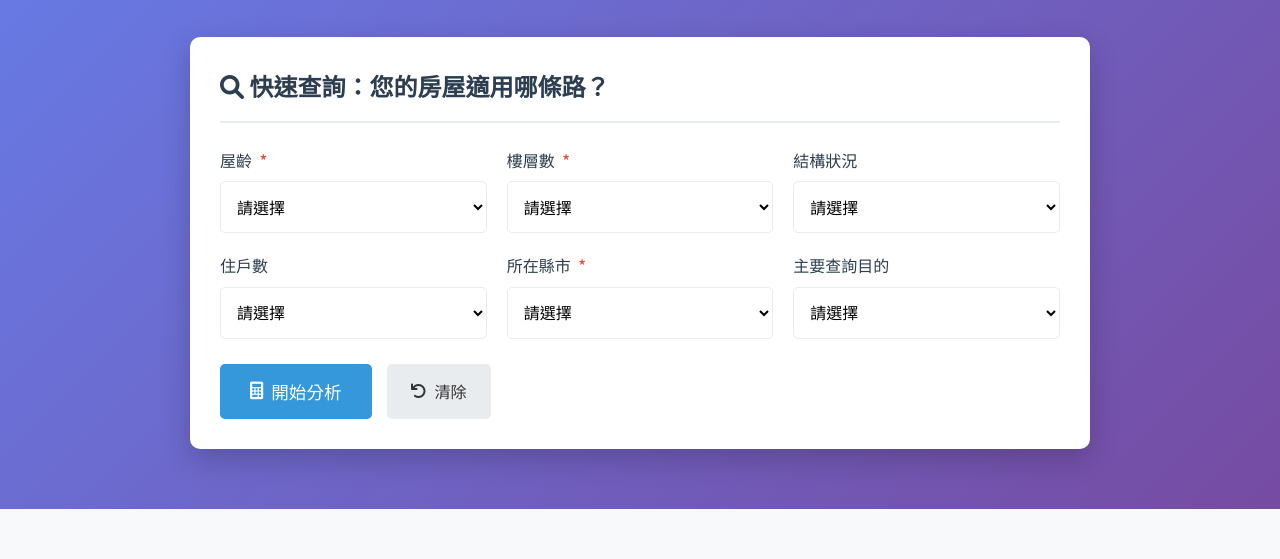
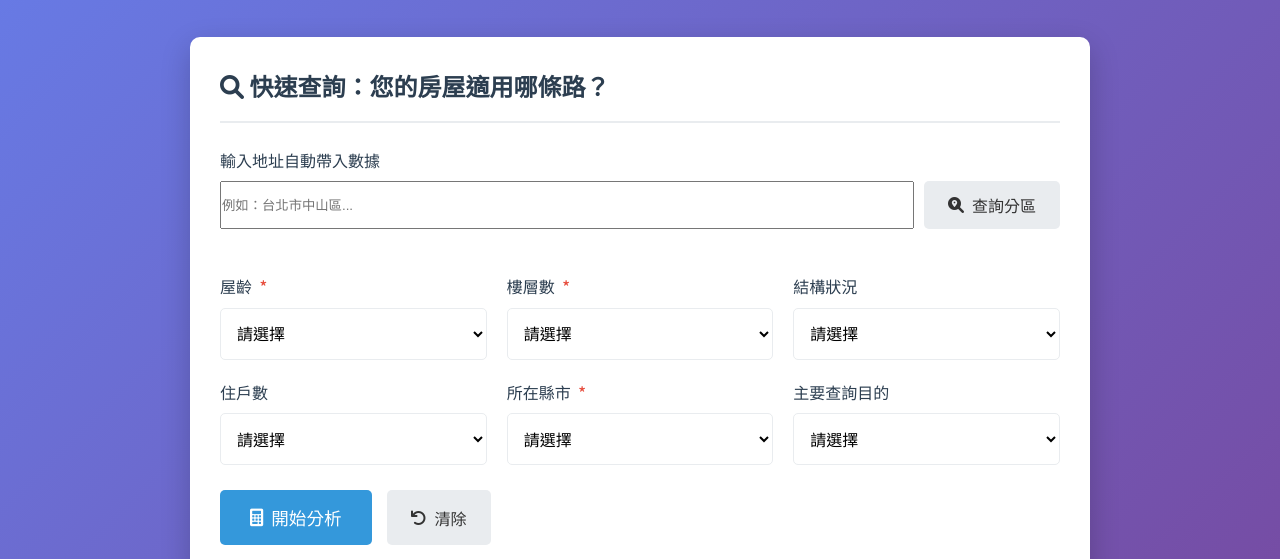
Before and after one commit to fang999888/ohtp, a plain HTML site: page index.html in a window 1280 px wide. Shown: the part 241-800 px from the top of the page. Drawn offline with Linux system fonts and the light colour scheme.

Commit message:
Update index.html

```diff
--- a/index.html
+++ b/index.html
@@ -48,6 +48,18 @@
                 <!-- 快速查詢表單 -->
                 <div class="quick-form">
                     <h2><i class="fas fa-search"></i> 快速查詢：您的房屋適用哪條路？</h2>
+                    <div class="form-row">
+    <div class="form-group" style="flex: 0 0 100%; margin-bottom: 20px;">
+        <label for="address">輸入地址自動帶入數據</label>
+        <div style="display: flex; gap: 10px;">
+            <input type="text" id="address" placeholder="例如：台北市中山區..." style="flex: 1;">
+            <button type="button" id="btn-lookup" class="btn btn-secondary" style="white-space: nowrap;">
+                <i class="fas fa-search-location"></i> 查詢分區
+            </button>
+        </div>
+        <small id="zoning-display" style="color: #666; margin-top: 5px; display: block;"></small>
+    </div>
+</div>
                     <form id="quick-check-form">
                         <div class="form-row">
                             <div class="form-group">
```
